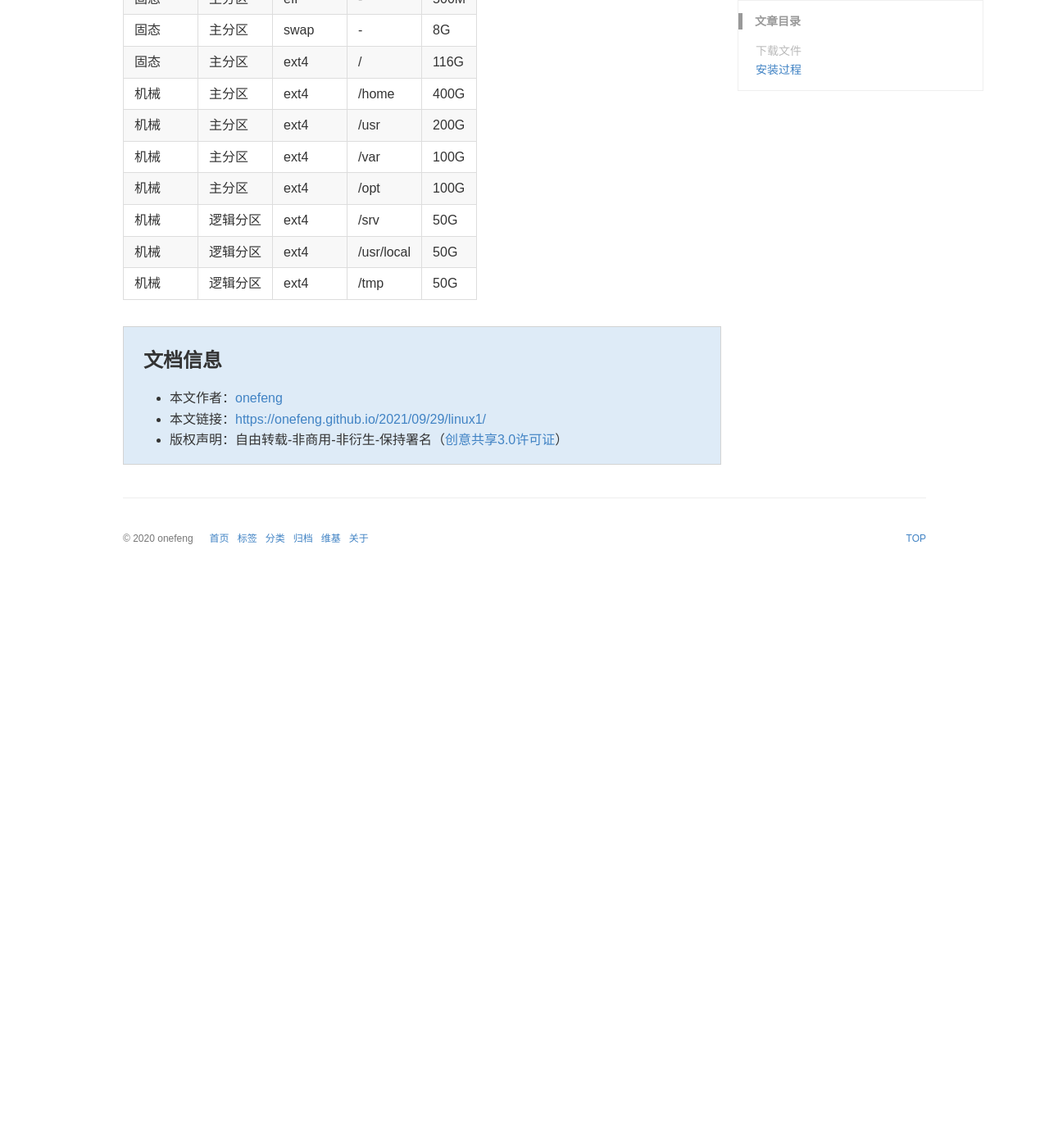
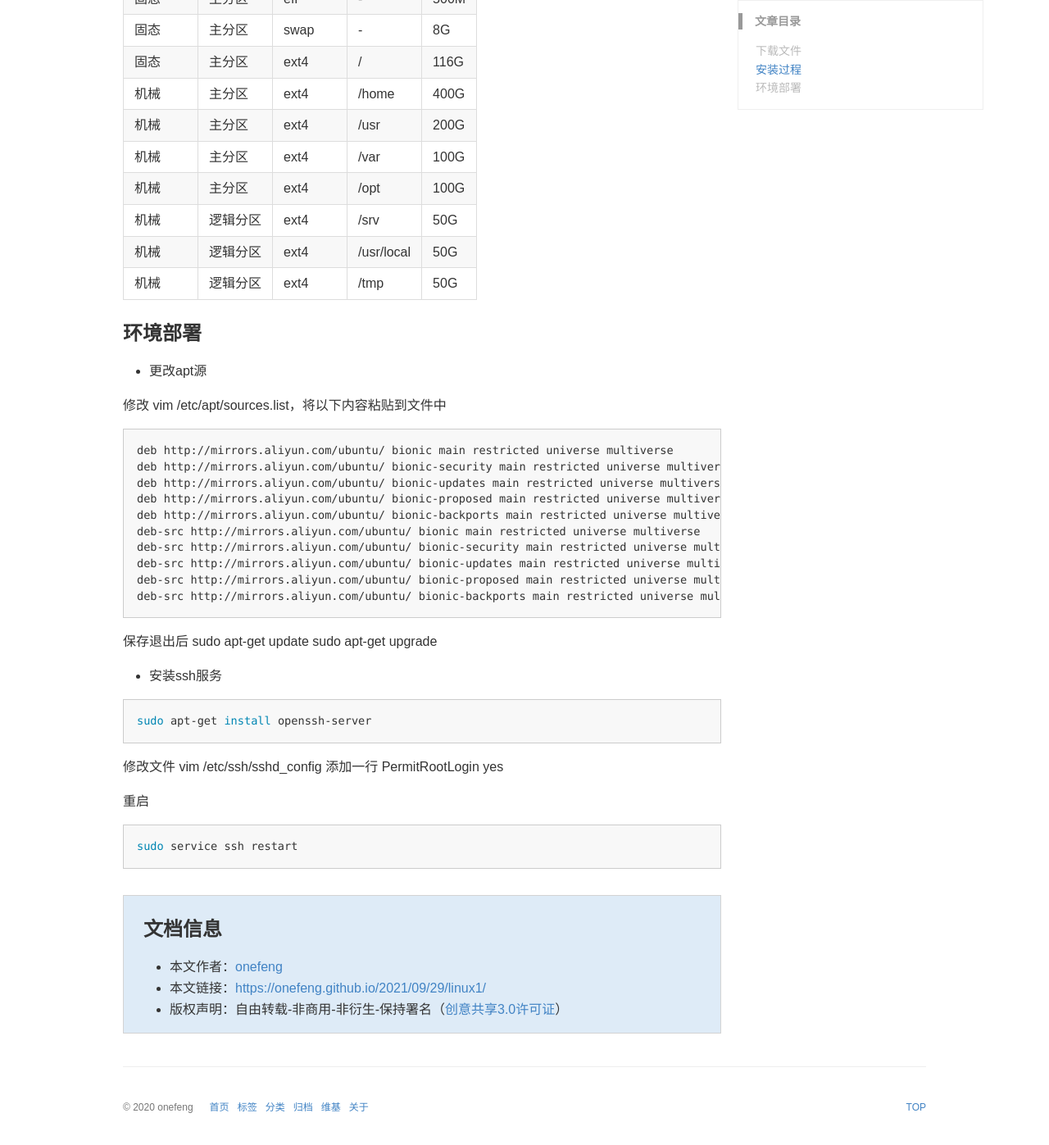
Before and after one commit to onefeng/onefeng.github.io, a Jekyll site: the page built from _posts/2021-09-29-linux1.md, in a window 1280 px wide and 1400 px high, scrolled down 2068 px. Shown: the top 1397 px of the window at 82% size. Built offline with Jekyll 4.4.1, drawn with Linux system fonts in a browser that asks for light colours; some web fonts are replaced; comment, search, counter and statistics services are not loaded; before the commit the page ends 2774 px from its top, so only the background shows below that; some of the changed text lies outside the part shown.

Commit message:
feat: 环境部署

````diff
--- a/_posts/2021-09-29-linux1.md
+++ b/_posts/2021-09-29-linux1.md
@@ -39,3 +39,36 @@ keywords: linux,运维
 | 机械  | 逻辑分区 |  ext4   | /srv  | 50G  |
 | 机械  | 逻辑分区 |  ext4   | /usr/local  | 50G  |
 | 机械  | 逻辑分区 |  ext4   | /tmp  | 50G  |
+
+### 环境部署
+
+- 更改apt源
+
+修改 vim /etc/apt/sources.list，将以下内容粘贴到文件中
+```shell
+deb http://mirrors.aliyun.com/ubuntu/ bionic main restricted universe multiverse
+deb http://mirrors.aliyun.com/ubuntu/ bionic-security main restricted universe multiverse
+deb http://mirrors.aliyun.com/ubuntu/ bionic-updates main restricted universe multiverse
+deb http://mirrors.aliyun.com/ubuntu/ bionic-proposed main restricted universe multiverse
+deb http://mirrors.aliyun.com/ubuntu/ bionic-backports main restricted universe multiverse
+deb-src http://mirrors.aliyun.com/ubuntu/ bionic main restricted universe multiverse
+deb-src http://mirrors.aliyun.com/ubuntu/ bionic-security main restricted universe multiverse
+deb-src http://mirrors.aliyun.com/ubuntu/ bionic-updates main restricted universe multiverse
+deb-src http://mirrors.aliyun.com/ubuntu/ bionic-proposed main restricted universe multiverse
+deb-src http://mirrors.aliyun.com/ubuntu/ bionic-backports main restricted universe multiverse
+```
+
+保存退出后 sudo apt-get update sudo apt-get upgrade
+
+- 安装ssh服务
+
+```shell
+sudo apt-get install openssh-server
+```
+
+修改文件 vim /etc/ssh/sshd_config 添加一行 PermitRootLogin yes
+
+重启
+```shell
+sudo service ssh restart
+```
````
